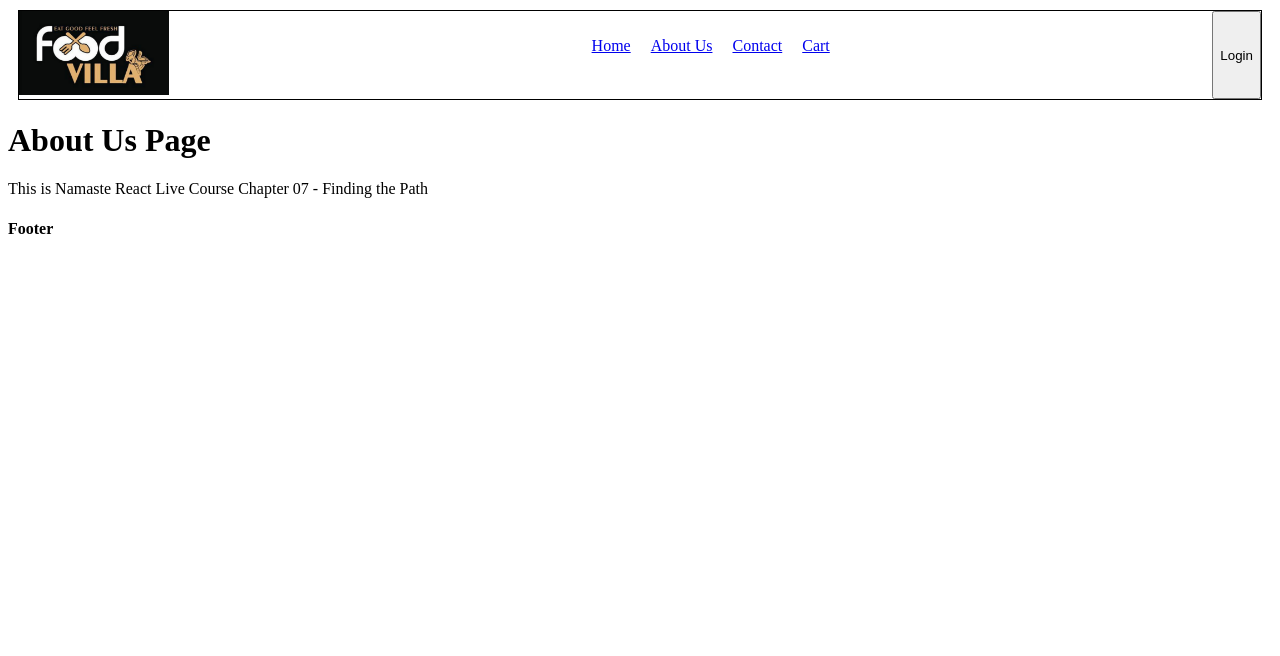
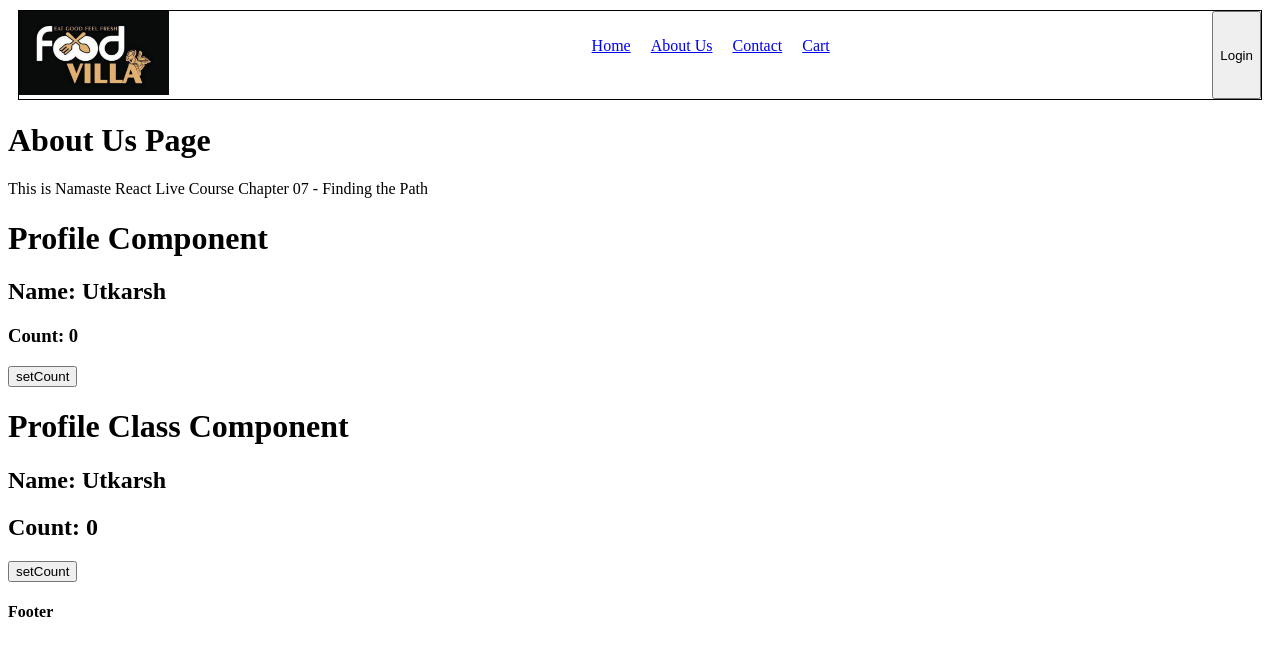
Before and after one commit to iamutk4/food-villa, a React (Vite) app: page /about in a window 1280 px wide. Shown: the top 656 px of the page. Built offline with nearby package versions, Linux system fonts and the light colour scheme.

Commit message:
Added Class Based Component | Added states in CBC

```diff
--- a/src/components/About.js
+++ b/src/components/About.js
@@ -1,3 +1,7 @@
+import { Outlet } from "react-router-dom";
+import Profile from "./ProfileClass";
+import ProfileComponent from "./Profile";
+
 const About = () => {
     return (
         <div>
@@ -5,6 +9,9 @@ const About = () => {
             <p>
                 This is Namaste React Live Course Chapter 07 - Finding the Path
             </p>
+
+            <ProfileComponent name={"Utkarsh"}/>
+            <Profile name={"Utkarsh"}/>
         </div>
     );
 };
--- /dev/null
+++ b/src/components/Profile.js
@@ -0,0 +1,15 @@
+import { useState } from "react";
+
+const Profile = (props) => {
+    const [count, setCount] = useState(0);
+    return (
+        <div>
+            <h1>Profile Component</h1>
+            <h2>Name: {props.name}</h2>
+            <h3>Count: {count}</h3>
+            <button onClick={() => setCount(1)}>setCount</button>
+        </div>
+    );
+};
+
+export default Profile;
--- /dev/null
+++ b/src/components/ProfileClass.js
@@ -0,0 +1,28 @@
+import React from "react";
+
+class Profile extends React.Component {
+    constructor(props){
+        super(props);
+        this.state = {
+            count: 0,
+        };
+    }
+
+    render() {
+        const { count } = this.state;
+        return (
+            <div>
+                <h1>Profile Class Component</h1>
+                <h2>Name: {this.props.name}</h2>
+                <h2>Count: {count}</h2>
+                <button onClick={() => {
+                    this.setState({
+                        count: 1,
+                    });
+                }}>setCount</button>
+            </div>
+        );
+    };
+};
+
+export default Profile;
```
Also changed, not shown: src/App.js (+6 -1 lines).
